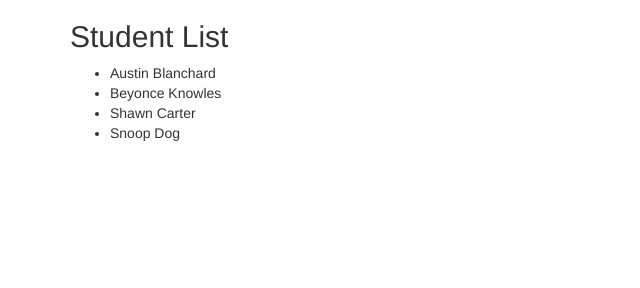
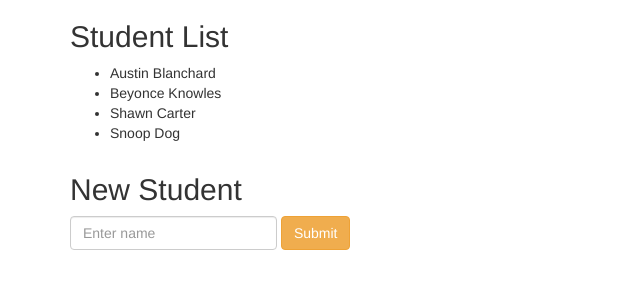
Before and after one commit to kellimargaret/Student-Roster, a plain HTML site: page index.html in a window 1280 px wide. Shown: the whole page, without its empty margins (0-640 px from the left). Drawn offline with nearby package versions, Linux system fonts and the light colour scheme.

Commit message:
Add orange button for new students

```diff
--- a/index.html
+++ b/index.html
@@ -17,6 +17,15 @@
               </li>
             </ul>
           </div>
+          <div class="col-md-4">
+            <h2>New Student</h2>
+            <form ng-submit="addStudent()" class="form-inline" role="form">
+              <div class="form-group">
+                <input type="text" ng-model="studentName" class="form-control" placeholder="Enter name">
+              </div>
+              <button type="submit" class="btn btn-warning">Submit</button>
+            </form>
+          </div>
         </div>
       </div>
   </body>
```
